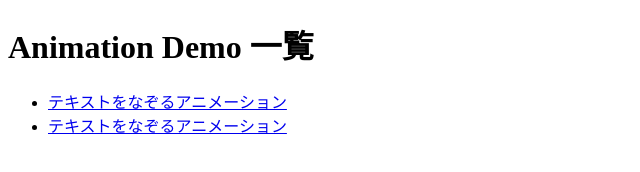
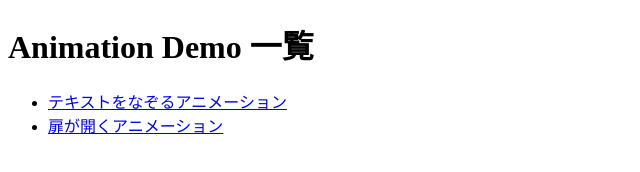
Before and after one commit to Haruna-kei/animation, a plain HTML site: page index.html in a window 1280 px wide. Shown: the whole page, without its empty margins (0-640 px from the left). Drawn offline with Linux system fonts and the light colour scheme.

Commit message:
一覧表修正

```diff
--- a/index.html
+++ b/index.html
@@ -9,7 +9,7 @@
     <h1>Animation Demo 一覧</h1>
     <ul>
       <li><a href="text-animation/index.html">テキストをなぞるアニメーション</a></li>
-      <li><a href="door-animation/index.html">テキストをなぞるアニメーション</a></li>
+      <li><a href="door-animation/index.html">扉が開くアニメーション</a></li>
       <!-- 今後 anim2, anim3 を追加したらここにリンクを増やす -->
     </ul>
   </body>
```
